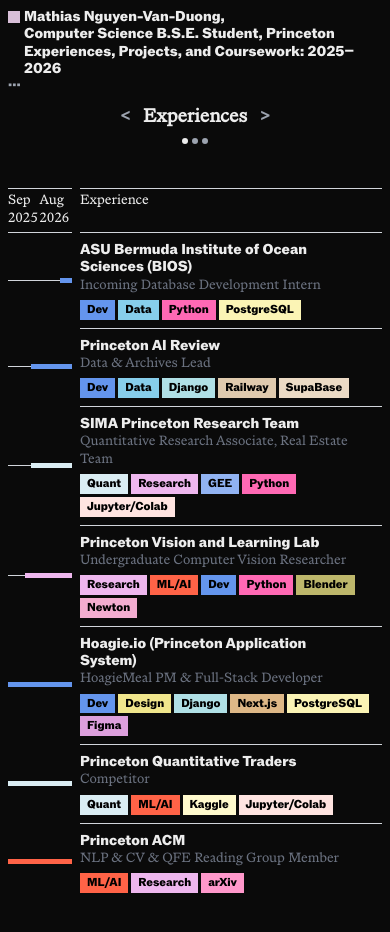
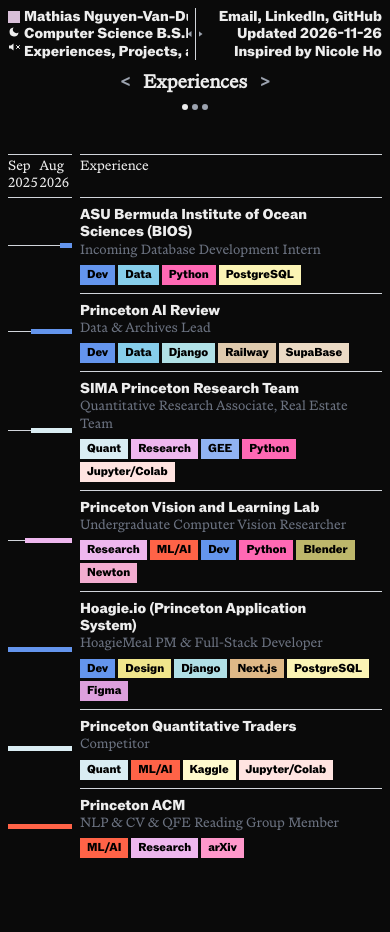
Before and after one commit to matnvd/matnvd.github.io, a React (Vite) app: page / in a window 390 px wide. Shown: the top 932 px of the page. Built offline with nearby package versions, Linux system fonts and the light colour scheme.

Commit message:
Change mobile-specific ui

```diff
--- a/src/Portfolio.jsx
+++ b/src/Portfolio.jsx
@@ -763,7 +763,31 @@
   const [isMobile, setIsMobile] = useState(false);
   const [tableIndex, setTableIndex] = useState(0);
   const [isSoundEnabled, setIsSoundEnabled] = useState(false);
-  const [menuOpen, setMenuOpen] = useState(false);
+  const [dividerPos, setDividerPos] = useState(0.5);
+  const dividerPosRef = useRef(0.5);
+  const dividerContainerRef = useRef(null);
+  const leftPanelRef = useRef(null);
+  const dividerDragStart = useRef(null);
+
+  const handleDividerTouchStart = (e) => {
+    e.stopPropagation();
+    dividerDragStart.current = e.touches[0].clientX;
+  };
+  const handleDividerTouchMove = (e) => {
+    e.stopPropagation();
+    if (dividerDragStart.current === null || !dividerContainerRef.current) return;
+    const dx = e.touches[0].clientX - dividerDragStart.current;
+    dividerDragStart.current = e.touches[0].clientX;
+    const w = dividerContainerRef.current.offsetWidth;
+    const next = Math.max(0.05, Math.min(0.95, dividerPosRef.current + dx / w));
+    dividerPosRef.current = next;
+    if (leftPanelRef.current) leftPanelRef.current.style.width = `${next * 100}%`;
+  };
+  const handleDividerTouchEnd = (e) => {
+    e.stopPropagation();
+    setDividerPos(dividerPosRef.current);
+    dividerDragStart.current = null;
+  };
 
   const hoverSound = useRef(null);
   const switchSound = useRef(null);
@@ -928,6 +952,17 @@
   }, []);
 
   useEffect(() => {
+    if (!isMobile || !dividerContainerRef.current) return;
+    const W = dividerContainerRef.current.offsetWidth;
+    if (W === 0) return;
+    // bar sits 7.5px into the divider handle; subtract so bar lands at W/2
+    const pos = Math.max(0.05, Math.min(0.95, (W / 2 - 7.5) / W));
+    dividerPosRef.current = pos;
+    setDividerPos(pos);
+    if (leftPanelRef.current) leftPanelRef.current.style.width = `${pos * 100}%`;
+  }, [isMobile]);
+
+  useEffect(() => {
     if (!navRef.current) return;
     const measure = () => {
       const h = Math.floor(navRef.current.offsetHeight);
@@ -936,7 +971,7 @@
     measure();
     window.addEventListener("resize", measure);
     return () => window.removeEventListener("resize", measure);
-  }, [isMobile, menuOpen]);
+  }, [isMobile]);
 
   useEffect(() => {
     const timer = setTimeout(() => setRevealed(true), 400);
@@ -1023,7 +1058,7 @@
             background: "var(--background)",
           }}
         >
-          <div style={{ gridColumn: isMobile ? "span 6" : "span 2", fontWeight: 700 }}>
+          <div style={{ gridColumn: "span 2", fontWeight: 700, display: isMobile ? "none" : undefined }}>
             <div style={{ display: "inline-flex", alignItems: "flex-start" }}>
               <a href="#" style={{ display: "block" }}>
                 <div
@@ -1048,133 +1083,151 @@
             </div>
           </div>
 
+          {/* Desktop: links centered */}
           <div
             className="nav-links"
             style={{
-              gridColumn: isMobile ? "1 / span 6" : "3 / span 2",
-              ...(isMobile ? { gridRow: 2 } : {}),
+              gridColumn: "3 / span 2",
               fontWeight: 700,
-              display: "flex",
+              display: isMobile ? "none" : "flex",
               alignItems: "center",
-              justifyContent: isMobile ? "flex-start" : "center",
+              justifyContent: "center",
             }}
           >
-            {!isMobile && (
-              <>
-                <span onClick={copyEmail} style={{ cursor: "pointer" }} onMouseEnter={playHover}>
-                  {copied ? "Copied" : "Email"}
-                </span>
-                <span>, </span>
-                <a href="https://linkedin.com/in/mathiasnvd" target="_blank" rel="noopener noreferrer" onClick={playSwitch} onMouseEnter={playHover}>
-                  LinkedIn
-                </a>
-                <span>, </span>
-                <a href="https://github.com/matnvd" target="_blank" rel="noopener noreferrer" onClick={playSwitch} onMouseEnter={playHover}>
-                  GitHub
-                </a>
-              </>
-            )}
-            {isMobile && (
-              <button
-                onClick={() => { playSwitch(); setMenuOpen(m => !m); }}
-                onMouseEnter={playHover}
-                style={{
-                  fontWeight: 700,
-                  cursor: "pointer",
-                  color: menuOpen ? "var(--foreground)" : "var(--gray-400)",
-                  transition: "color 0.15s",
-                }}
-              >
-                {menuOpen ? "✕" : "···"}
-              </button>
-            )}
+            <span onClick={copyEmail} style={{ cursor: "pointer" }} onMouseEnter={playHover}>
+              {copied ? "Copied" : "Email"}
+            </span>
+            <span>, </span>
+            <a href="https://linkedin.com/in/mathiasnvd" target="_blank" rel="noopener noreferrer" onClick={playSwitch} onMouseEnter={playHover}>LinkedIn</a>
+            <span>, </span>
+            <a href="https://github.com/matnvd" target="_blank" rel="noopener noreferrer" onClick={playSwitch} onMouseEnter={playHover}>GitHub</a>
           </div>
 
+          {/* Desktop: updated + controls top-right */}
           <div
             style={{
-              textAlign: isMobile ? "left" : "right",
+              gridColumn: "5 / span 2",
+              textAlign: "right",
               fontWeight: 700,
-              ...(isMobile ? { gridColumn: "1 / span 6", gridRow: 3 } : { gridColumn: "5 / span 2" }),
-              display: isMobile ? (menuOpen ? "flex" : "none") : "flex",
+              display: isMobile ? "none" : "flex",
               flexDirection: "column",
-              paddingLeft: isMobile ? "16px" : 0,
             }}
           >
-            {isMobile && (
-              <span style={{ marginBottom: "4px" }}>
-                <span onClick={copyEmail} style={{ cursor: "pointer" }} onMouseEnter={playHover}>
-                  {copied ? "Copied" : "Email"}
-                </span>
-                <span>, </span>
-                <a href="https://linkedin.com/in/mathiasnvd" target="_blank" rel="noopener noreferrer" onClick={playSwitch} onMouseEnter={playHover}>
-                  LinkedIn
-                </a>
-                <span>, </span>
-                <a href="https://github.com/matnvd" target="_blank" rel="noopener noreferrer" onClick={playSwitch} onMouseEnter={playHover}>
-                  GitHub
-                </a>
-              </span>
-            )}
             <span>Updated {__BUILD_DATE__}</span>
-            <span>Design inspired by <a href="https://www.nicoleho.net/" target="_blank" rel="noopener noreferrer" style={{ cursor: "pointer", transition: "color 0.15s" }} onMouseEnter={e => {e.currentTarget.style.color = "var(--gray-400)"; playHover();}} onMouseLeave={e => e.currentTarget.style.color = "inherit"} onClick={playSwitch}>
-              Nicole Ho
-            </a></span>
-
-            <div
-              style={{
-                fontWeight: 700,
-                display: "flex",
-                justifyContent: isMobile ? "flex-start" : "flex-end",
-                gap: "8px"
-              }}
-            >
-              <button
-                onClick={() => { playSwitch(); setIsDarkMode(!isDarkMode); }}
-                style={{
-                  cursor: "pointer",
-                  background: "none",
-                  border: "none",
-                  fontWeight: 700,
-                  color: "inherit",
-                  transition: "color 0.15s",
-                  padding: "0",
-                }}
-                onMouseEnter={e => { e.currentTarget.style.color = "var(--gray-400)"; playHover(); }}
-                onMouseLeave={e => e.currentTarget.style.color = "inherit"}
-              >
+            <span>Design inspired by <a href="https://www.nicoleho.net/" target="_blank" rel="noopener noreferrer" style={{ cursor: "pointer", transition: "color 0.15s" }} onMouseEnter={e => { e.currentTarget.style.color = "var(--gray-400)"; playHover(); }} onMouseLeave={e => e.currentTarget.style.color = "inherit"} onClick={playSwitch}>Nicole Ho</a></span>
+            <div style={{ display: "flex", justifyContent: "flex-end", gap: "8px" }}>
+              <button onClick={() => { playSwitch(); setIsDarkMode(!isDarkMode); }} style={{ cursor: "pointer", fontWeight: 700, color: "inherit", transition: "color 0.15s" }} onMouseEnter={e => { e.currentTarget.style.color = "var(--gray-400)"; playHover(); }} onMouseLeave={e => e.currentTarget.style.color = "inherit"}>
                 {isDarkMode ? "Light Mode" : "Dark Mode"}
               </button>
               <span style={{ opacity: 0.3 }}>|</span>
-              <button
-                onClick={() => {
-                    const newState = !isSoundEnabled;
-                    setIsSoundEnabled(newState);
-                    // only play sound when turning sound ON, not when turning OFF
-                    if (newState && switchSound.current) {
-                        switchSound.current.currentTime = 0;
-                        switchSound.current.play().catch(() => {});
-                    }
-                }}
-                style={{
-                  cursor: "pointer",
-                  background: "none",
-                  border: "none",
-                  fontWeight: 700,
-                  color: "inherit",
-                  transition: "color 0.15s",
-                  padding: "0",
-                }}
-                onMouseEnter={e => { e.currentTarget.style.color = "var(--gray-400)"; playHover(); }}
-                onMouseLeave={e => e.currentTarget.style.color = "inherit"}
-              >
+              <button onClick={() => { const s = !isSoundEnabled; setIsSoundEnabled(s); if (s && switchSound.current) { switchSound.current.currentTime = 0; switchSound.current.play().catch(() => {}); } }} style={{ cursor: "pointer", fontWeight: 700, color: "inherit", transition: "color 0.15s" }} onMouseEnter={e => { e.currentTarget.style.color = "var(--gray-400)"; playHover(); }} onMouseLeave={e => e.currentTarget.style.color = "inherit"}>
                 Sound {isSoundEnabled ? "Off" : "On"}
               </button>
             </div>
           </div>
 
+          {/* Mobile: split-panel reveal divider */}
+          {isMobile && (
+            <div
+              ref={dividerContainerRef}
+              style={{
+                gridColumn: "1 / span 6",
+                gridRow: 1,
+                display: "flex",
+                overflow: "hidden",
+                fontWeight: 700,
+                cursor: "ew-resize",
+                userSelect: "none",
+              }}
+              onTouchStart={handleDividerTouchStart}
+              onTouchMove={handleDividerTouchMove}
+              onTouchEnd={handleDividerTouchEnd}
+            >
+              {/* Left panel: name + info — content fixed-width so it clips without reflowing */}
+              <div ref={leftPanelRef} style={{ width: `${dividerPos * 100}%`, overflow: "hidden", flexShrink: 0 }}>
+                <div style={{ width: "max-content", display: "flex", alignItems: "flex-start" }}>
+                  <div style={{ display: "flex", flexDirection: "column", alignItems: "center", marginRight: "4px", marginTop: "3px", gap: "3px", flexShrink: 0 }}>
+                    <a href="#" style={{ display: "block" }}>
+                      <div style={{ width: "12px", height: "12px", backgroundColor: accentColor, transition: "background-color 0.3s" }} />
+                    </a>
+                    <button
+                      onClick={() => { playSwitch(); setIsDarkMode(!isDarkMode); }}
+                      style={{ cursor: "pointer", padding: 0, background: "none", border: "none", flexShrink: 0, display: "flex", alignItems: "center" }}
+                    >
+                      {isDarkMode ? (
+                        <svg width="12" height="12" viewBox="0 0 24 24" fill="var(--foreground)">
+                          <path d="M21 12.79A9 9 0 1 1 11.21 3 7 7 0 0 0 21 12.79z"/>
+                        </svg>
+                      ) : (
+                        <svg width="12" height="12" viewBox="0 0 24 24" fill="var(--foreground)" stroke="var(--foreground)" strokeWidth="2" strokeLinecap="round">
+                          <circle cx="12" cy="12" r="4" stroke="none"/>
+                          <line x1="12" y1="2" x2="12" y2="5"/>
+                          <line x1="12" y1="19" x2="12" y2="22"/>
+                          <line x1="4.22" y1="4.22" x2="6.34" y2="6.34"/>
+                          <line x1="17.66" y1="17.66" x2="19.78" y2="19.78"/>
+                          <line x1="2" y1="12" x2="5" y2="12"/>
+                          <line x1="19" y1="12" x2="22" y2="12"/>
+                          <line x1="4.22" y1="19.78" x2="6.34" y2="17.66"/>
+                          <line x1="17.66" y1="6.34" x2="19.78" y2="4.22"/>
+                        </svg>
+                      )}
+                    </button>
+                    <button
+                      onClick={() => { const s = !isSoundEnabled; setIsSoundEnabled(s); if (s && switchSound.current) { switchSound.current.currentTime = 0; switchSound.current.play().catch(() => {}); } }}
+                      style={{ cursor: "pointer", padding: 0, background: "none", border: "none", flexShrink: 0, display: "flex", alignItems: "center" }}
+                    >
+                      {isSoundEnabled ? (
+                        <svg width="12" height="12" viewBox="0 0 24 24" fill="var(--foreground)" stroke="var(--foreground)" strokeWidth="2" strokeLinecap="round" strokeLinejoin="round">
+                          <path d="M11 5L6 9H2v6h4l5 4V5z" stroke="none"/>
+                          <path d="M15.54 8.46a5 5 0 0 1 0 7.07" fill="none"/>
+                        </svg>
+                      ) : (
+                        <svg width="12" height="12" viewBox="0 0 24 24" fill="var(--foreground)" stroke="var(--foreground)" strokeWidth="2" strokeLinecap="round" strokeLinejoin="round">
+                          <path d="M11 5L6 9H2v6h4l5 4V5z" stroke="none"/>
+                          <line x1="23" y1="9" x2="17" y2="15"/>
+                          <line x1="17" y1="9" x2="23" y2="15"/>
+                        </svg>
+                      )}
+                    </button>
+                  </div>
+                  <div style={{ whiteSpace: "nowrap" }}>
+                    <h1 style={{ display: "inline", fontWeight: 700 }}>
+                      <a href="/" onClick={playSwitch}>Mathias Nguyen-Van-Duong</a>
+                    </h1>
+                    <span>,</span>
+                    <p>Computer Science B.S.E. Student, Princeton</p>
+                    <p>Experiences, Projects, and Coursework: 2025–{currentYear}</p>
+                  </div>
+                </div>
+              </div>
+              {/* Divider handle: arrow · bar · arrow */}
+              <div style={{ flexShrink: 0, display: "flex", alignItems: "center", cursor: "ew-resize", gap: "3px" }}>
+                <div style={{ width: "4px", height: "6px", backgroundColor: "var(--gray-400)", clipPath: "polygon(100% 0%, 0% 50%, 100% 100%)", flexShrink: 0 }} />
+                <div style={{ width: "1px", alignSelf: "stretch", backgroundColor: "var(--gray-300)" }} />
+                <div style={{ width: "4px", height: "6px", backgroundColor: "var(--gray-400)", clipPath: "polygon(0% 0%, 100% 50%, 0% 100%)", flexShrink: 0 }} />
+              </div>
+              {/* Right panel: links + controls — absolutely anchored to right edge, clips from left */}
+              <div style={{ flex: 1, overflow: "hidden", position: "relative" }}>
+                <div style={{ position: "absolute", right: 0, top: 0, display: "flex", flexDirection: "column", alignItems: "flex-end", whiteSpace: "nowrap" }}>
+                  <div>
+                    <span onClick={copyEmail} style={{ cursor: "pointer" }} onMouseEnter={playHover}>
+                      {copied ? "Copied" : "Email"}
+                    </span>
+                    <span>, </span>
+                    <a href="https://linkedin.com/in/mathiasnvd" target="_blank" rel="noopener noreferrer" onClick={playSwitch} onMouseEnter={playHover}>LinkedIn</a>
+                    <span>, </span>
+                    <a href="https://github.com/matnvd" target="_blank" rel="noopener noreferrer" onClick={playSwitch} onMouseEnter={playHover}>GitHub</a>
+                  </div>
+                  <span>Updated {__BUILD_DATE__}</span>
+                  <span>Inspired by <a href="https://www.nicoleho.net/" target="_blank" rel="noopener noreferrer" style={{ cursor: "pointer", transition: "color 0.15s" }} onMouseEnter={e => { e.currentTarget.style.color = "var(--gray-400)"; playHover(); }} onMouseLeave={e => e.currentTarget.style.color = "inherit"} onClick={playSwitch}>Nicole Ho</a></span>
+                </div>
+              </div>
+            </div>
+          )}
+
           <div
             style={{
-              gridRow: isMobile ? 4 : 2,
+              gridRow: 2,
               gridColumn: "1 / -1",
               display: "flex",
               flexDirection: "column",
```
Also changed, not shown: index.html (line endings or trailing spaces).
